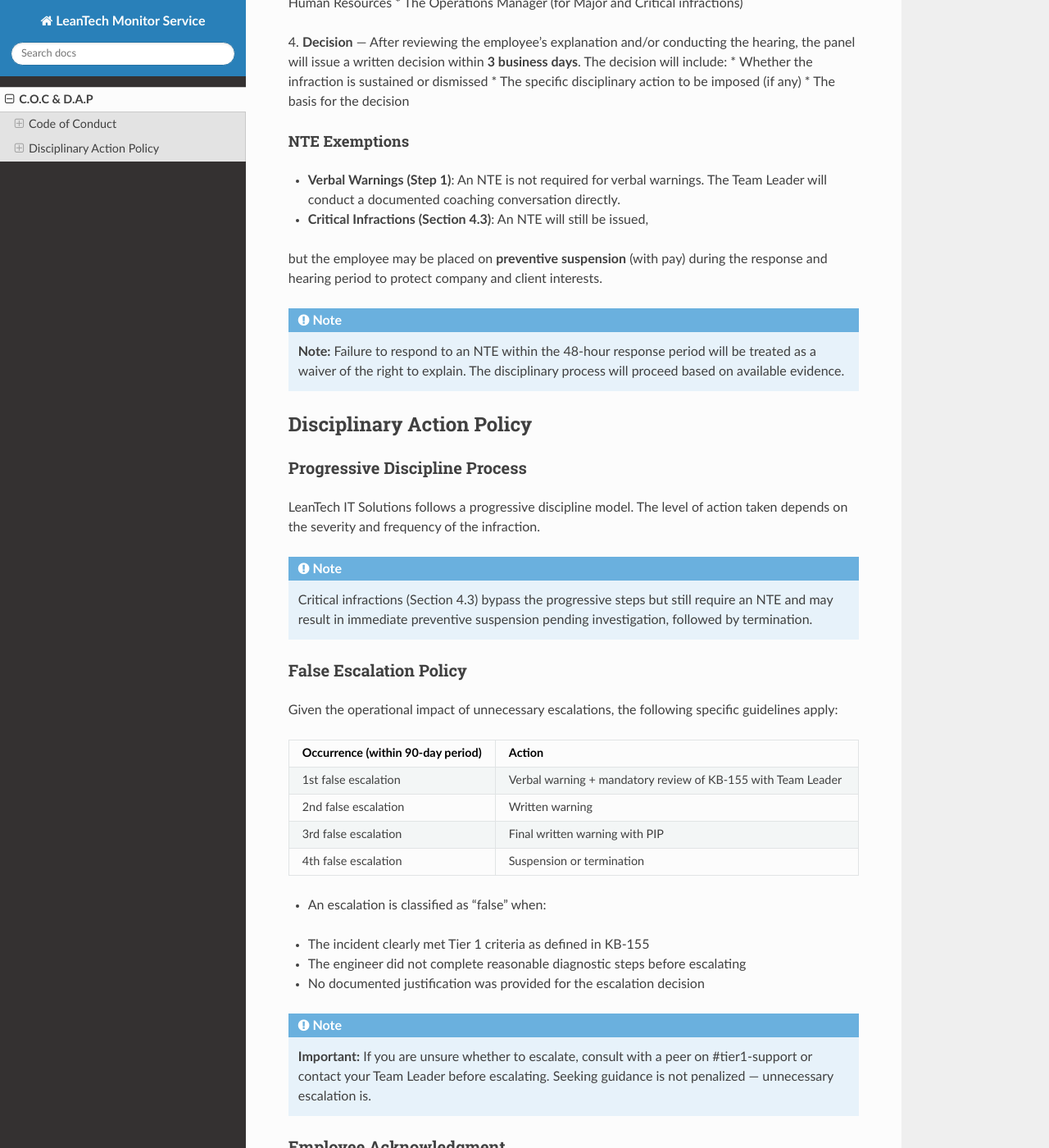
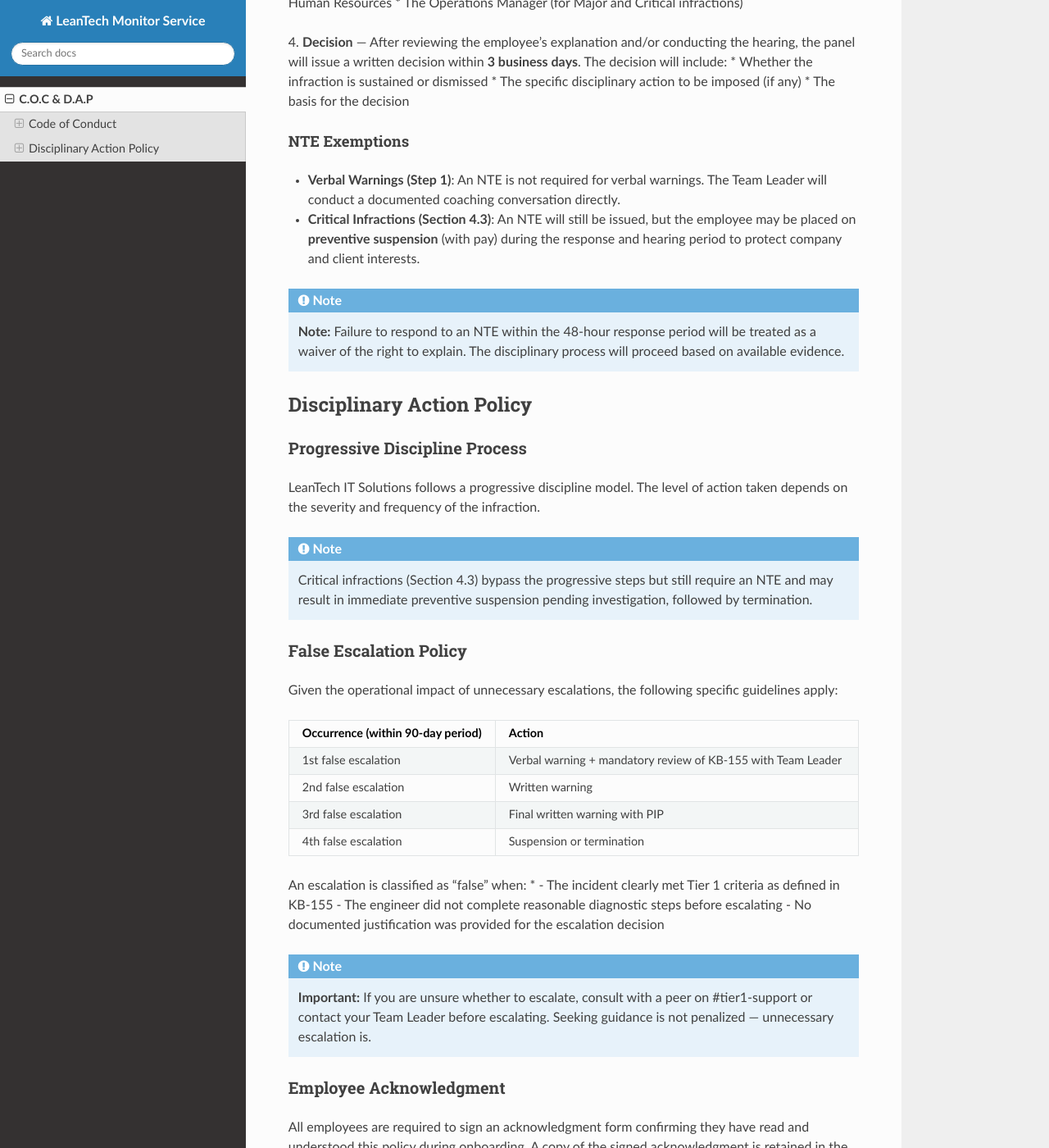
Before and after one commit to UE-Cal-CPE/wg2026-finals-ltcms, a Sphinx documentation site: the page built from docs/source/cocdap.rst, in a window 1280 px wide and 1400 px high, scrolled down 2264 px. Shown: the whole window at 82% size. Built offline with Sphinx 7.4.7 and the Read the Docs theme 3.1.0, drawn with Linux system fonts in a browser that asks for light colours; pages that are not in the unit, such as notebooks, are missing from menus.

Commit message:
kinukulayan ang isipan

```diff
--- a/docs/source/cocdap.rst
+++ b/docs/source/cocdap.rst
@@ -75,7 +75,7 @@
      - Examples
    * - False or unnecessary escalation
      - Escalating an incident to Tier 2 or Tier 3 that does not meet the escalation criteria defined in KB-155.
-     This wastes senior engineering resources and delays resolution of genuine critical incidents.
+    This wastes senior engineering resources and delays resolution of genuine critical incidents.
    * - Failure to resolve within SLA
      - Exceeding the target resolution time for a Tier 1 incident without documented reason or approved escalation
    * - Repeated minor infractions
@@ -142,7 +142,7 @@
 
 * **Verbal Warnings (Step 1)**: An NTE is not required for verbal warnings. The Team Leader will conduct a documented coaching conversation directly.
 * **Critical Infractions (Section 4.3)**: An NTE will still be issued,
-but the employee may be placed on **preventive suspension**  (with pay) during the response and hearing period to protect company and client interests.
+  but the employee may be placed on **preventive suspension**  (with pay) during the response and hearing period to protect company and client interests.
 
 .. note::
     **Note:** Failure to respond to an NTE within the 48-hour response period will be treated as a waiver of the right to explain.
@@ -157,7 +157,7 @@
 LeanTech IT Solutions follows a progressive discipline model. The level of action taken depends on the severity and frequency of the infraction.
 
 .. list-table::
-   :width: 15 30 30 25
+   :widths: 15 30 30 25
    :header-rows: 1
 
    * - Step
@@ -208,7 +208,8 @@
     * - 4th false escalation
       - Suspension or termination
 
-* An escalation is classified as "false" when:
+An escalation is classified as "false" when:
+*
 - The incident clearly met Tier 1 criteria as defined in KB-155
 - The engineer did not complete reasonable diagnostic steps before escalating
 - No documented justification was provided for the escalation decision
```
